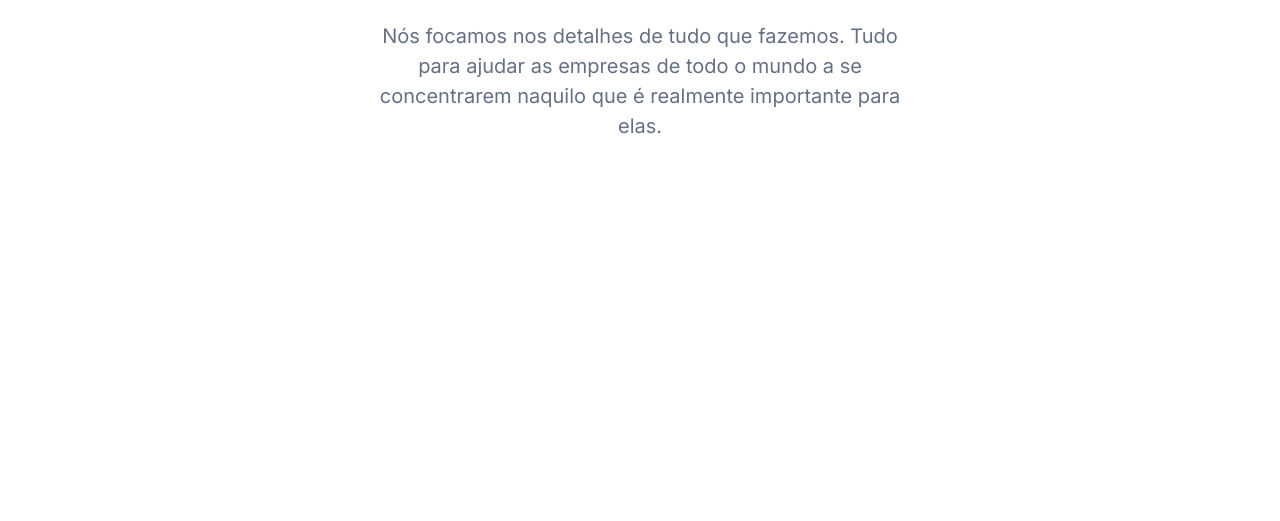
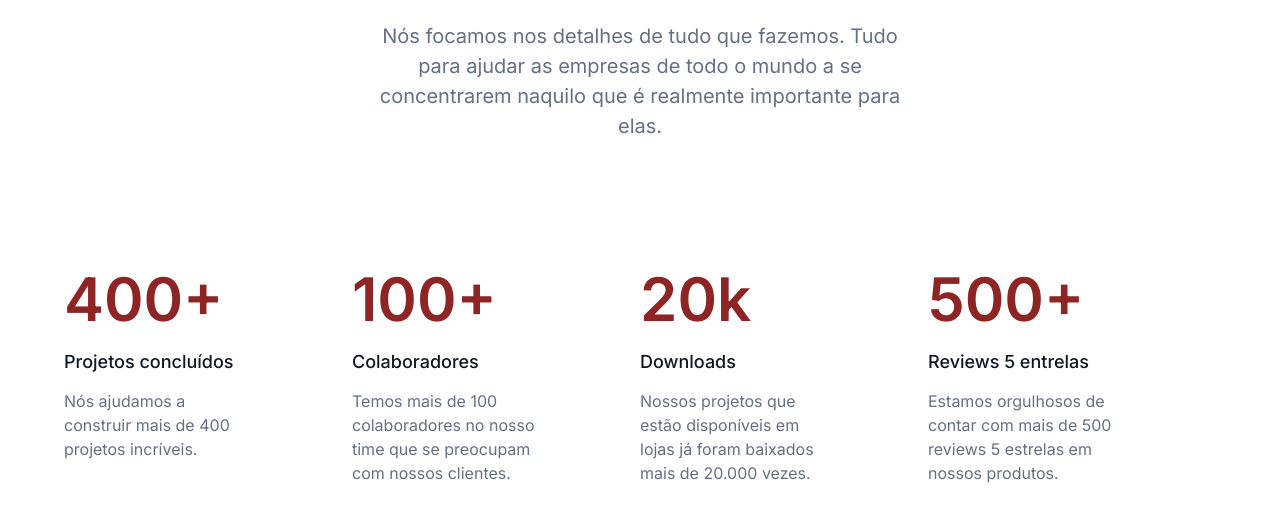
Before and after one commit to imoncap/OptimusTech, a plain HTML site: page index.html in a window 1280 px wide. Shown: the part 295-816 px from the top of the page. Drawn offline with Linux system fonts and the light colour scheme.

Commit message:
Criação da seção 'Metricas'.

```diff
--- a/index.html
+++ b/index.html
@@ -44,5 +44,28 @@
         <p class="sobre__texto">Nós focamos nos detalhes de tudo que fazemos. Tudo para ajudar as empresas de todo o mundo a se concentrarem naquilo que é realmente importante para elas.
         </p>
     </section>
+
+    <section class="metricas">
+        <ul class="metricas__lista">
+            <li class="metricas__numero">400+</li>
+            <li class="metricas__titulo">Projetos concluídos</li>
+            <li class="metricas__texto">Nós ajudamos a construir mais de 400 projetos incríveis.</li>
+        </ul>
+        <ul class="metricas__lista">
+            <li class="metricas__numero">100+</li>
+            <li class="metricas__titulo">Colaboradores</li>
+            <li class="metricas__texto">Temos mais de 100 colaboradores no nosso time que se preocupam com nossos clientes.</li>
+        </ul>
+        <ul class="metricas__lista">
+            <li class="metricas__numero">20k</li>
+            <li class="metricas__titulo">Downloads</li>
+            <li class="metricas__texto">Nossos projetos que estão disponíveis em lojas já foram baixados mais de 20.000 vezes.</li>
+        </ul>
+        <ul class="metricas__lista">
+            <li class="metricas__numero">500+</li>
+            <li class="metricas__titulo">Reviews 5 entrelas</li>
+            <li class="metricas__texto">Estamos orgulhosos de contar com mais de 500 reviews 5 estrelas em nossos produtos.</li>
+        </ul>
+    </section>
 </body>
 </html>
--- a/styles.css
+++ b/styles.css
@@ -1,5 +1,6 @@
 @import url("styles/header.css");
 @import url("styles/sobre.css");
+@import url("styles/metricas.css");
 
 :root {
     --branco: #FFFFFF;
--- /dev/null
+++ b/styles/metricas.css
@@ -0,0 +1,31 @@
+.metricas {
+    display: flex;
+    margin: 8em auto;
+    width: 90%;
+    text-align: left;
+    justify-content: space-between;
+}
+
+.metricas__lista {
+    width: 25%;
+}
+
+.metricas__numero {
+    font-size: 60px;
+    font-weight: 600;
+    color: var(--vermelho);
+    margin-bottom: 0.4em;
+}
+
+.metricas__titulo {
+    font-size: 18px;
+    color: var(--escuro);
+    margin-bottom: 1em;
+}
+
+.metricas__texto {
+    font-weight: 400;
+    color: var(--cinza-claro);
+    line-height: 24px;
+    width: 65%;
+}
```
